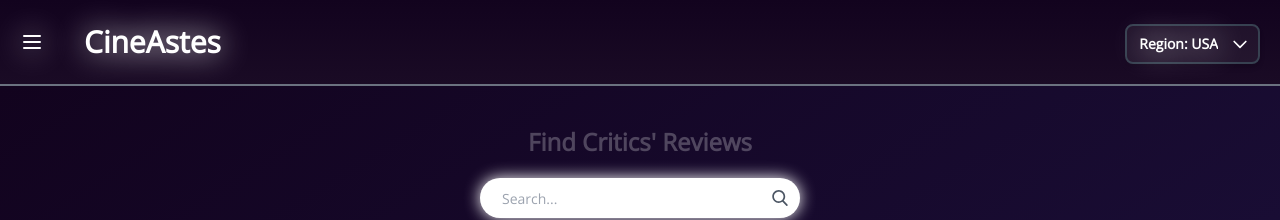
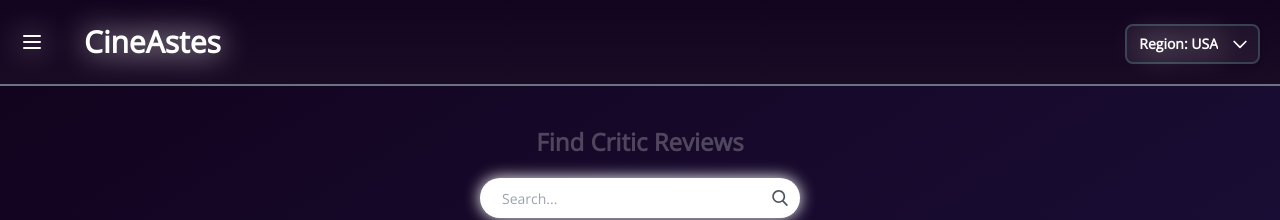
Before and after one commit to dericored/movie-db-site, a React (Create React App) app: page /movie-db-site/review in a window 1280 px wide. Shown: the top 220 px of the page. Built offline with nearby package versions, Linux system fonts and the light colour scheme.

Commit message:
Small edits

```diff
--- a/src/components/Layout/Sidebar.js
+++ b/src/components/Layout/Sidebar.js
@@ -36,7 +36,7 @@ const Sidebar = () => {
             !openSidebarValue && "hidden"
           }`}
         >
-          Critics' Reviews
+          Critic Reviews
         </div>
       </Link>
     </div>
--- a/src/components/Review/CriticsReview.js
+++ b/src/components/Review/CriticsReview.js
@@ -17,7 +17,7 @@ const CriticsReview = () => {
       }`}
     >
       <label className="text-white text-opacity-25 text-2xl text-center font-bold">
-        Find Critics' Reviews
+        Find Critic Reviews
       </label>
       {/* Search Bar */}
       <SearchReview
```
Also changed, not shown: 1 other file (tests, documents, lock files or other folders).
